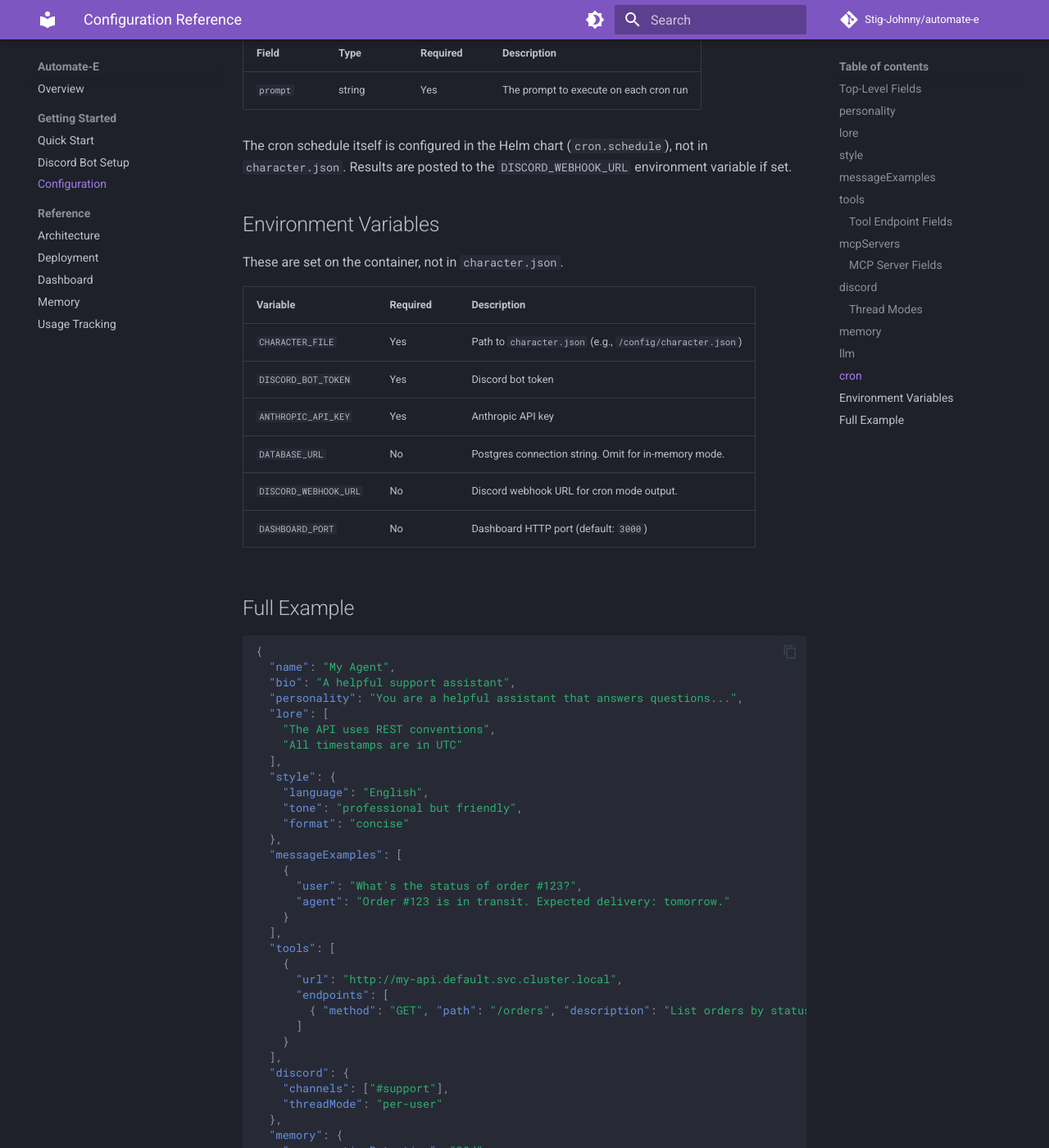
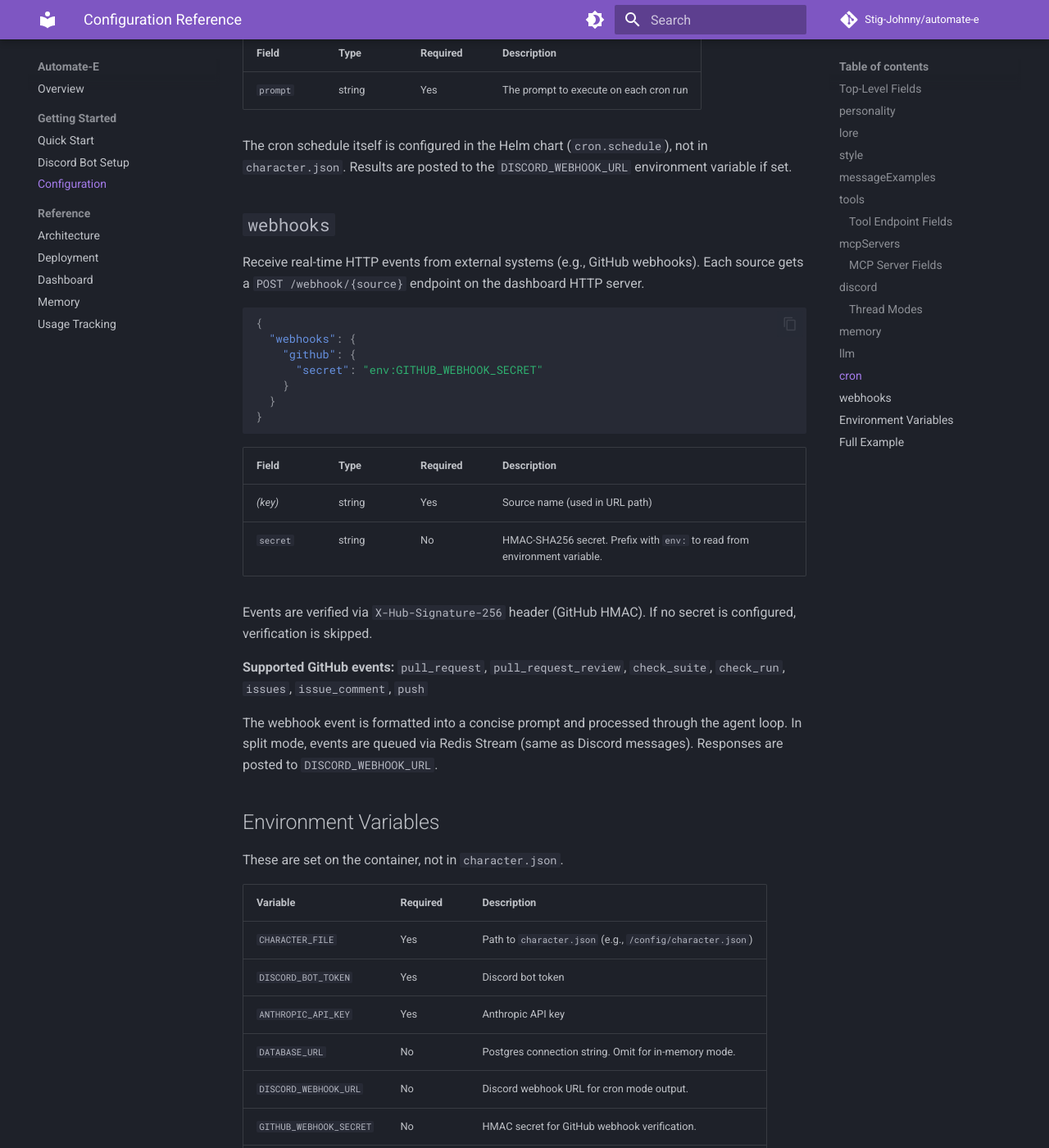
Before and after one commit to Stig-Johnny/automate-e, an MkDocs documentation site: the page built from docs/configuration.md, in a window 1280 px wide and 1400 px high, scrolled down 6314 px. Shown: the whole window at 82% size. Built offline with MkDocs 1.6.1 and Material for MkDocs 9.7.7, drawn with Linux system fonts in a browser that asks for light colours; comment, search, counter and statistics services are not loaded.

Commit message:
docs: add webhook receiver, MCP status card, webhook env var
- index.md: webhook receiver in features table
- dashboard.md: MCP Servers in features table
- configuration.md: full webhooks section with schema, supported events,
  HMAC verification. GITHUB_WEBHOOK_SECRET in env vars.

Co-Authored-By: Claude Opus 4.6 (1M context) <noreply@anthropic.com>

````diff
--- a/docs/configuration.md
+++ b/docs/configuration.md
@@ -242,6 +242,31 @@ Configuration for one-shot cron mode. When set, the agent can run on a schedule
 
 The cron schedule itself is configured in the Helm chart (`cron.schedule`), not in `character.json`. Results are posted to the `DISCORD_WEBHOOK_URL` environment variable if set.
 
+## `webhooks`
+
+Receive real-time HTTP events from external systems (e.g., GitHub webhooks). Each source gets a `POST /webhook/{source}` endpoint on the dashboard HTTP server.
+
+```json
+{
+  "webhooks": {
+    "github": {
+      "secret": "env:GITHUB_WEBHOOK_SECRET"
+    }
+  }
+}
+```
+
+| Field | Type | Required | Description |
+|-------|------|----------|-------------|
+| *(key)* | string | Yes | Source name (used in URL path) |
+| `secret` | string | No | HMAC-SHA256 secret. Prefix with `env:` to read from environment variable. |
+
+Events are verified via `X-Hub-Signature-256` header (GitHub HMAC). If no secret is configured, verification is skipped.
+
+**Supported GitHub events:** `pull_request`, `pull_request_review`, `check_suite`, `check_run`, `issues`, `issue_comment`, `push`
+
+The webhook event is formatted into a concise prompt and processed through the agent loop. In split mode, events are queued via Redis Stream (same as Discord messages). Responses are posted to `DISCORD_WEBHOOK_URL`.
+
 ## Environment Variables
 
 These are set on the container, not in `character.json`.
@@ -253,6 +278,7 @@ These are set on the container, not in `character.json`.
 | `ANTHROPIC_API_KEY` | Yes | Anthropic API key |
 | `DATABASE_URL` | No | Postgres connection string. Omit for in-memory mode. |
 | `DISCORD_WEBHOOK_URL` | No | Discord webhook URL for cron mode output. |
+| `GITHUB_WEBHOOK_SECRET` | No | HMAC secret for GitHub webhook verification. |
 | `DASHBOARD_PORT` | No | Dashboard HTTP port (default: `3000`) |
 
 ## Full Example
````
Also changed, not shown: docs/dashboard.md (+1 -0 lines), docs/index.md (+1 -0 lines).
